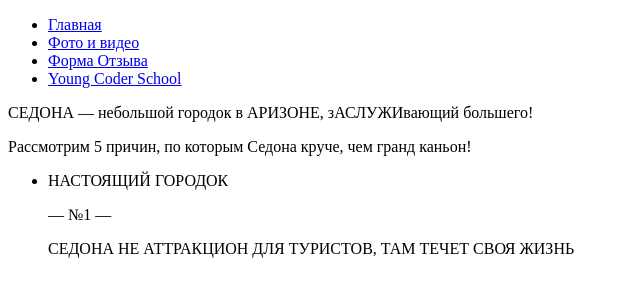
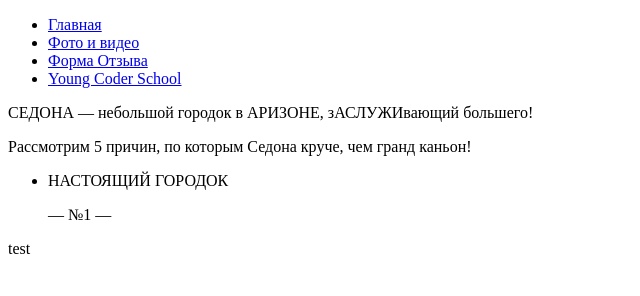
Before and after one commit to wimzyy/sedona, a website: page index.html in a window 1280 px wide. Shown: the whole page, without its empty margins (0-640 px from the left). Drawn offline with Linux system fonts and the light colour scheme.

Commit message:
тестl

```diff
--- a/index.html
+++ b/index.html
@@ -55,13 +55,13 @@
                         — №1 —
                     </p>
                     <p class="products__text">
-                        СЕДОНА НЕ АТТРАКЦИОН ДЛЯ ТУРИСТОВ, ТАМ ТЕЧЕТ СВОЯ ЖИЗНЬ
-                    </p>
+
 
 
 
                 </li>
             </ul>
+            <p>test</p>
         </section>
     </main>
 </body>
```
